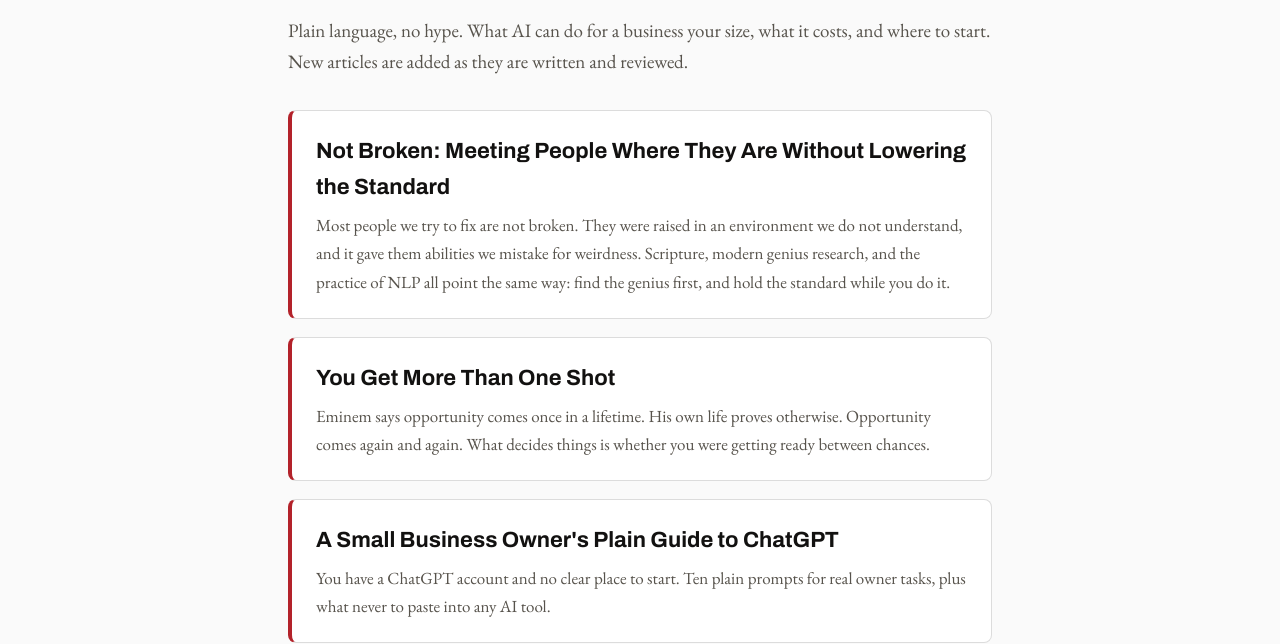
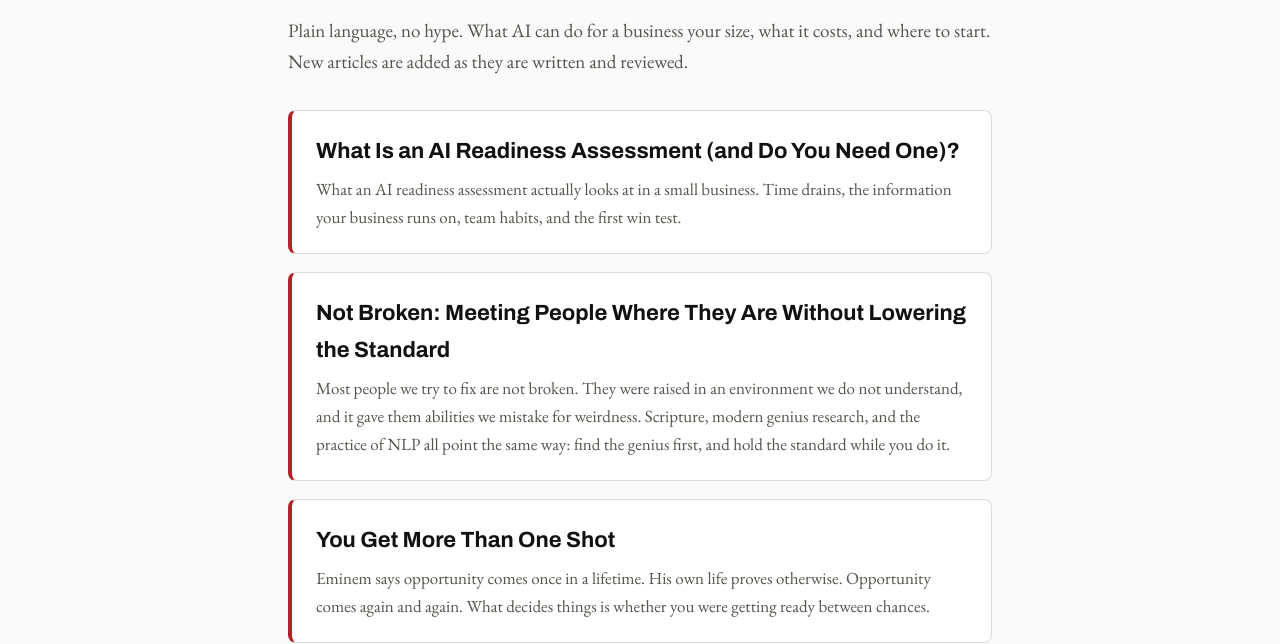
Before and after one commit to powertiesbiz-ai/powerties-website, a plain HTML site: page blog/index.html in a window 1280 px wide. Shown: the part 191-835 px from the top of the page. Drawn offline with nearby package versions, Linux system fonts and the light colour scheme.

Commit message:
Blog index: add what-is-an-ai-readiness-assessment

```diff
--- a/blog/index.html
+++ b/blog/index.html
@@ -56,6 +56,7 @@
 <h1>Articles for Small Business Owners</h1>
 <p class="intro">Plain language, no hype. What AI can do for a business your size, what it costs, and where to start. New articles are added as they are written and reviewed.</p>
 <!-- ARTICLES:START -->
+<div class="card"><h2><a href="/blog/what-is-an-ai-readiness-assessment.html">What Is an AI Readiness Assessment (and Do You Need One)?</a></h2><p>What an AI readiness assessment actually looks at in a small business. Time drains, the information your business runs on, team habits, and the first win test.</p></div>
 <div class="card"><h2><a href="/blog/empathy-without-lowering-the-standard.html">Not Broken: Meeting People Where They Are Without Lowering the Standard</a></h2><p>Most people we try to fix are not broken. They were raised in an environment we do not understand, and it gave them abilities we mistake for weirdness. Scripture, modern genius research, and the practice of NLP all point the same way: find the genius first, and hold the standard while you do it.</p></div>
 <div class="card"><h2><a href="/blog/you-get-more-than-one-shot.html">You Get More Than One Shot</a></h2><p>Eminem says opportunity comes once in a lifetime. His own life proves otherwise. Opportunity comes again and again. What decides things is whether you were getting ready between chances.</p></div>
 <div class="card"><h2><a href="/blog/chatgpt-for-small-business-owners.html">A Small Business Owner's Plain Guide to ChatGPT</a></h2><p>You have a ChatGPT account and no clear place to start. Ten plain prompts for real owner tasks, plus what never to paste into any AI tool.</p></div>
```
